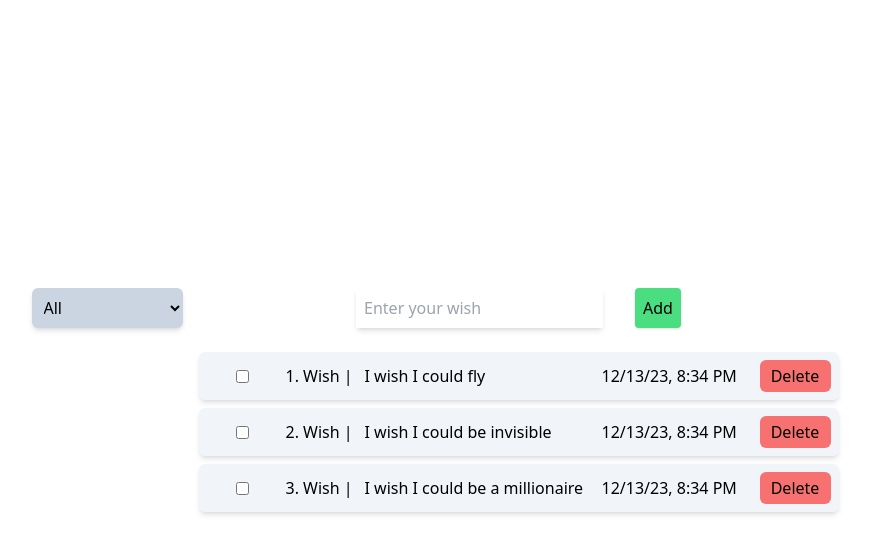
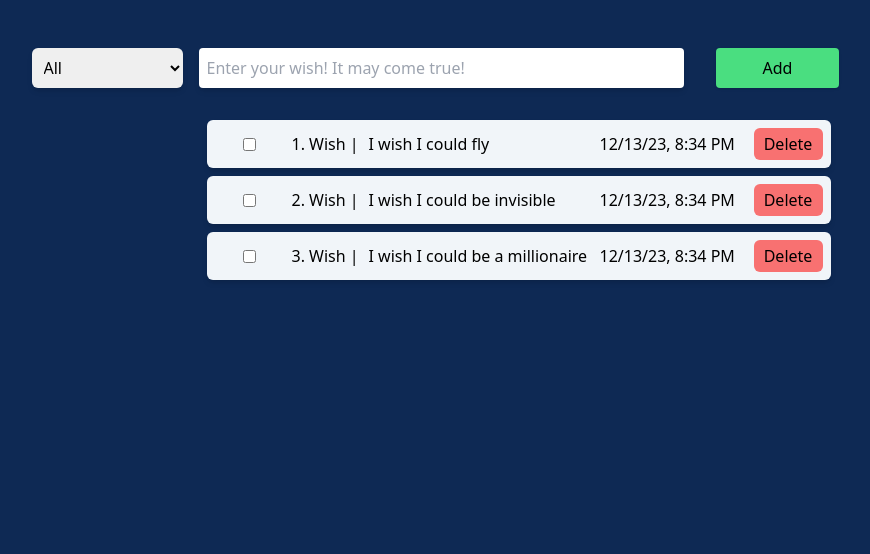
Before and after one commit to BodTa/wish-app, an Angular app: page / in a window 1280 px wide. Shown: the top 554 px of the page, without its empty margins (205-1075 px from the left). Built offline with nearby package versions, Linux system fonts and the light colour scheme.

Commit message:
styling trough app

```diff
--- a/src/app/app.component.html
+++ b/src/app/app.component.html
@@ -1,4 +1,6 @@
-<div class="w-screen flex justify-center items-center h-screen overflow-hidden">
+<div
+  class="w-screen flex justify-center items-start pt-12 h-screen overflow-hidden"
+>
   <div class="flex gap-4 items-start justify-center">
     <wish-filter-form (filterText)="getFilter($event)"></wish-filter-form>
     <wish-list [wishes]="wishList" [filter]="filter"></wish-list>
--- a/src/app/wish-add-form/wish-add-form.component.html
+++ b/src/app/wish-add-form/wish-add-form.component.html
@@ -1,13 +1,14 @@
 <div class="flex w-full gap-8 items-center justify-center">
-  <label>
-    <input
-      type="text"
-      [(ngModel)]="wish"
-      class="p-2 shadow-md w-full"
-      placeholder="Enter your wish"
-    />
-  </label>
-  <button class="p-2 rounded shadow bg-green-400" (click)="addWish()">
+  <input
+    type="text"
+    [(ngModel)]="wish"
+    class="p-2 shadow-md w-[80%] rounded outline-none focus:ring-2 focus:ring-green-400 transition-all"
+    placeholder="Enter your wish! It may come true!"
+  />
+  <button
+    class="p-2 rounded w-[20%] shadow bg-green-400 hover:bg-green-300 hover:scale-105 transition-all"
+    (click)="addWish()"
+  >
     Add
   </button>
 </div>
--- a/src/app/wish-card/wish-card.component.html
+++ b/src/app/wish-card/wish-card.component.html
@@ -20,7 +20,10 @@
       ? (wish.completedAt | date: "short")
       : (wish.createdAt | date: "short")
   }}</span>
-  <button class="p-1 rounded-md bg-red-400" (click)="deteleWish()">
+  <button
+    class="p-1 rounded-md bg-red-400 hover:bg-red-500 hover:scale-105 transition-all"
+    (click)="deteleWish()"
+  >
     Delete
   </button>
 </div>
--- a/src/app/wish-filter-form/wish-filter-form.component.html
+++ b/src/app/wish-filter-form/wish-filter-form.component.html
@@ -1,5 +1,5 @@
 <select
-  class="shadow-md p-2 bg-slate-300 rounded-md"
+  class="shadow-md p-2 rounded-md outline-none focus:ring-2 focus:ring-green-400 transition-all"
   [(ngModel)]="filter"
   (ngModelChange)="filterWish()"
 >
--- a/src/app/wish-list/wish-list.component.html
+++ b/src/app/wish-list/wish-list.component.html
@@ -1,6 +1,6 @@
 <div class="flex flex-col items-center justify-center gap-6 w-[50vw]">
-  <wish-add-form (newWish)="addNewWish($event)"></wish-add-form>
-  <div class="flex flex-col gap-2 w-full">
+  <wish-add-form class="w-full" (newWish)="addNewWish($event)"></wish-add-form>
+  <div class="flex flex-col gap-2 w-full max-h-[70vh] overflow-y-auto p-2">
     @for (wish of filteredWishes; track $index) {
       <wish-card
         [wish]="wish"
--- a/src/styles.css
+++ b/src/styles.css
@@ -1,3 +1,7 @@
 @tailwind base;
 @tailwind components;
 @tailwind utilities;
+
+body{
+    background-color: #0E2954;
+}
```
